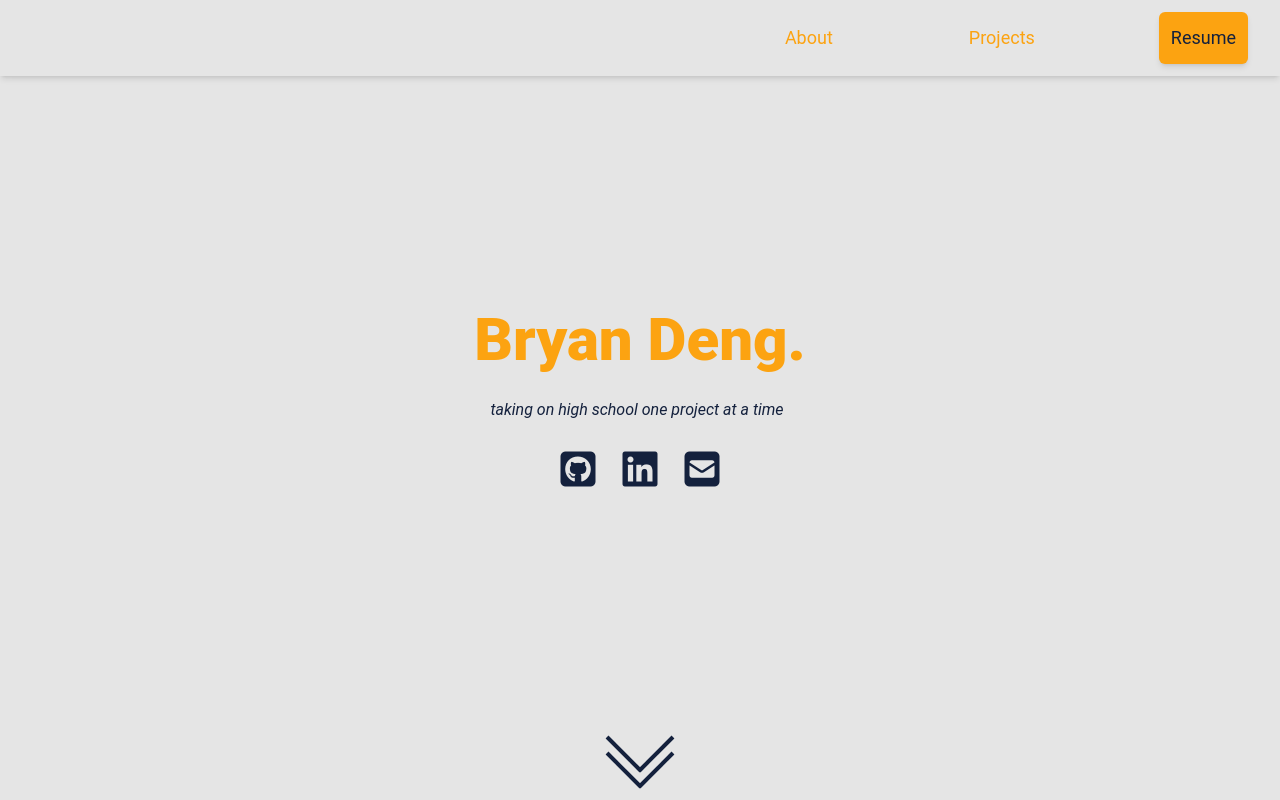
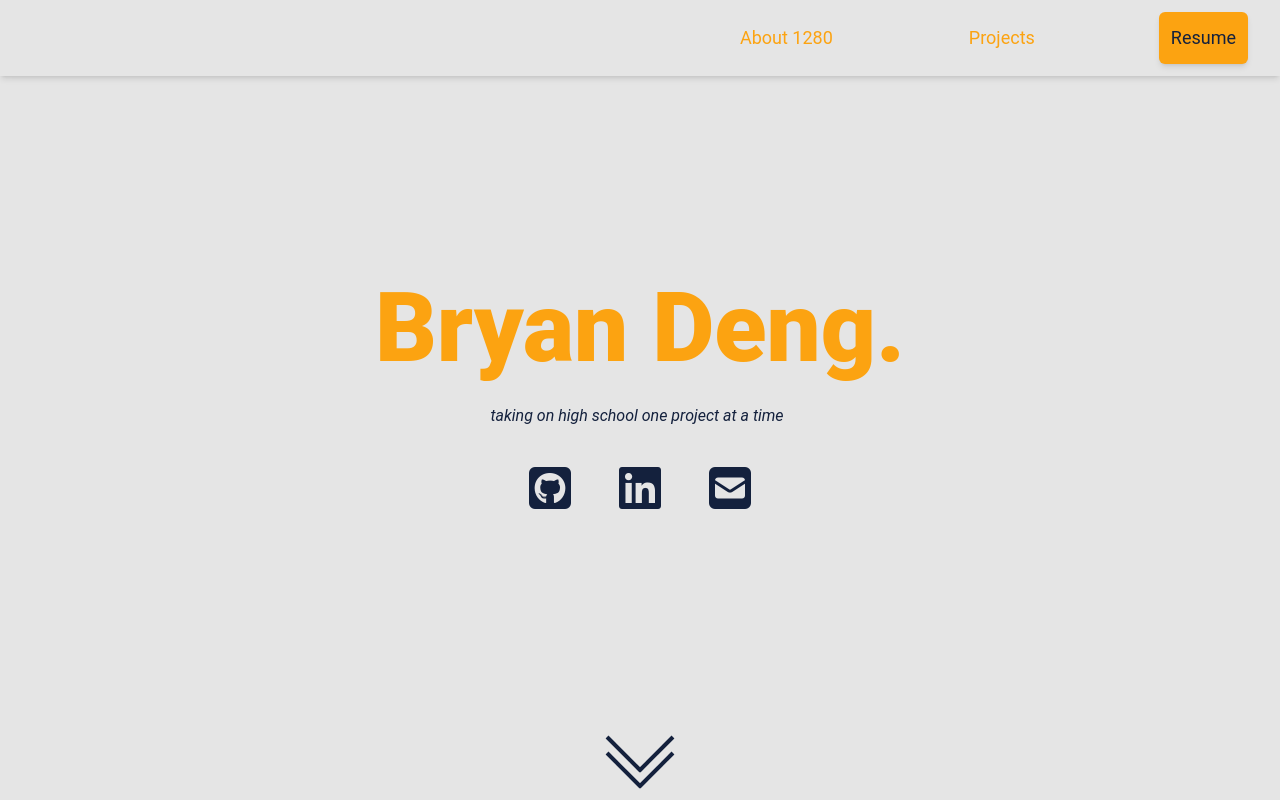
Before and after one commit to Blackgaurd/personal-website, a SvelteKit app: page / in a window 1280 px wide. Shown: the top 800 px of the page. Built offline with nearby package versions, Linux system fonts and the light colour scheme; a web font is replaced by a local one.

Commit message:
extract home page into component

```diff
--- a/src/routes/+page.svelte
+++ b/src/routes/+page.svelte
@@ -1,5 +1,7 @@
 <script lang="ts">
-  import Navbar from './Navbar.svelte';
+	import HomePage from "./HomePage.svelte";
+
+	import Navbar from "./Navbar.svelte";
 
 	import Project from "./Project.svelte";
 
@@ -22,82 +24,22 @@
 	let innerWidth: number;
 
 	$: nav_opacity = Math.min(1, scrollY / innerHeight);
-
-	const W_SM = 640,
-		W_MD = 768,
-		W_LG = 1024,
-		W_XL = 1280,
-		W_2XL = 1536,
-		W_3XL = 2000;
 </script>
 
 <svelte:window bind:scrollY bind:innerHeight bind:innerWidth />
 
-<main class="flex flex-col h-screen relative">
+<main class="relative flex flex-col h-screen">
 	<!--navbar-->
-	<Navbar></Navbar>
+	<Navbar />
 
 	<!--main content-->
-	<div>
 	<div class="flex flex-col">
-			<div id="home" class="h-screen flex relative">
-				<!--main page-->
-				<div class="m-auto text-center">
-					<h1 class="3xl:text-8xl text-6xl text-accent font-extrabold cursor-default">
-						Bryan Deng.
-					</h1>
-					<h3 class="p-1 my-6 3xl:text-xl text-base text-dark-main cursor-default">
-						<i>{QUOTE}</i><span class="cursor-blink font-semibold">/</span>
-					</h3>
+		<HomePage />
 
-					<!--icons-->
-					<div class="flex justify-center space-x-12 p-2">
-						<a href="https://github.com/Blackgaurd" target="_blank" rel="noopener noreferrer">
-							<i class="scale-250 text-dark-main fa-brands fa-square-github" />
-						</a>
-						<a
-							href="https://www.linkedin.com/in/bryan-deng-550414200/"
-							target="_blank"
-							rel="noopener noreferrer"
-						>
-							<i class="scale-250 text-dark-main fa-brands fa-linkedin" />
-						</a>
-						<a href="mailto://bryan.deng002@gmail.com">
-							<i class="scale-250 text-dark-main fa-solid fa-square-envelope" />
-						</a>
-					</div>
-				</div>
-				<div class="absolute bottom-0 left-0 right-0 flex">
-					<!--scroll down arrow-->
-					<div class="relative m-auto group">
-						<div>
-							<div
-								class="absolute h-1 w-12 bg-dark-main rotate-45 m-auto -translate-x-10 -translate-y-8"
-								style={`opacity: ${1 - nav_opacity * 1.3}`}
-							/>
-							<div
-								class="absolute h-1 w-12 bg-dark-main -rotate-45 m-auto -translate-x-2 -translate-y-8"
-								style={`opacity: ${1 - nav_opacity * 1.3}`}
-							/>
-						</div>
-						<div>
-							<div
-								class="absolute h-1 w-12 bg-dark-main rotate-45 m-auto -translate-x-10 -translate-y-12"
-								style={`opacity: ${1 - nav_opacity * 1.3}`}
-							/>
-							<div
-								class="absolute h-1 w-12 bg-dark-main -rotate-45 m-auto -translate-x-2 -translate-y-12"
-								style={`opacity: ${1 - nav_opacity * 1.3}`}
-							/>
-						</div>
-					</div>
-				</div>
-			</div>
-
-			<div id="about" class="px-28 py-36 bg-dark-main shadow-inner">
+		<div id="about" class="shadow-inner px-28 py-36 bg-dark-main">
 			<!--about me-->
-				<h1 class="mb-7 text-5xl font-bold text-accent">About Me</h1>
-				<h3 class="text-light-main text-xl leading-relaxed">
+			<h1 class="text-5xl font-bold mb-7 text-accent">About Me</h1>
+			<h3 class="text-xl leading-relaxed text-light-main">
 				<i>Hey there!</i> I'm Bryan, a high school and IB student from Toronto, Ontario. I wish to
 				pursue a degree in computer science or mathematics. My current interests include
 				<a class="text-accent nav-link" href="https://www.kaggle.com/blackgaurd">
@@ -106,8 +48,8 @@
 				<br /><br />
 				I taught myself the Python programming language back in 2019, and have been honing my skills
 				ever since. My current arsenal consists of several more languages, namely C++, Java, Typescript,
-					LaTeX, and Julia. I also have experience with front-end web development, building websites
-					such as this one using my stack of choice: Svelte, TailwindCSS and Typescript. Check out my
+				LaTeX, and Julia. I also have experience with front-end web development, building websites such
+				as this one using my stack of choice: Svelte, TailwindCSS and Typescript. Check out my
 				<a href="#projects" on:click={smooth_scroll}>other projects</a> below!
 				<br /><br />
 				Outside of school, I've trained to
@@ -128,18 +70,18 @@
 			</h3>
 		</div>
 
-			<div id="projects" class="xl:px-28 py-20 px-10">
+		<div id="projects" class="px-10 py-20 xl:px-28">
 			<!--projects-->
 			<div class="m-4 space-y-2">
 				<h1 class="text-5xl font-bold text-accent">Projects</h1>
-					<p class="text-dark-main text-lg">
+				<p class="text-lg text-dark-main">
 					More on my <a class="underline" href="https://github.com/Blackgaurd">GitHub!</a>
 				</p>
 			</div>
 			<!--using flexbox bc grid cant center last row-->
 			<div class="flex flex-wrap justify-center">
 				<!--TODO: add how many objects were in the torus render-->
-					<div class="3xl:w-1/2 m-auto">
+				<div class="m-auto 3xl:w-1/2">
 					<div class="m-2">
 						<Project
 							name="RayJL"
@@ -151,7 +93,7 @@
 						/>
 					</div>
 				</div>
-					<div class="3xl:w-1/2 m-auto">
+				<div class="m-auto 3xl:w-1/2">
 					<div class="m-2">
 						<Project
 							name="GDT"
@@ -163,7 +105,7 @@
 						/>
 					</div>
 				</div>
-					<div class="3xl:w-1/2 m-auto">
+				<div class="m-auto 3xl:w-1/2">
 					<div class="m-2">
 						<Project
 							name="TI-84 Wordle"
@@ -178,14 +120,14 @@
 			</div>
 		</div>
 
-			<div class="bg-dark-main shadow-inner flex px-8 py-12">
+		<div class="flex px-8 py-12 shadow-inner bg-dark-main">
 			<!--footer-->
-				<div class="w-2/3 flex">
-					<div class="p-5 flex space-x-2 my-auto">
-						<span class="text-accent text-xl">Made by Bryan using</span>
-						<img class="h-6 w-6" src="images/svelte.svg" alt="Svelte logo" />
-						<img class="h-6 w-6" src="images/tailwind.svg" alt="TailwindCSS logo" />
-						<img class="h-6 w-6" src="images/typescript.svg" alt="Typescript logo" />
+			<div class="flex w-2/3">
+				<div class="flex p-5 my-auto space-x-2">
+					<span class="text-xl text-accent">Made by Bryan using</span>
+					<img class="w-6 h-6" src="images/svelte.svg" alt="Svelte logo" />
+					<img class="w-6 h-6" src="images/tailwind.svg" alt="TailwindCSS logo" />
+					<img class="w-6 h-6" src="images/typescript.svg" alt="Typescript logo" />
 				</div>
 			</div>
 			<div class="w-1/3">
@@ -217,7 +159,6 @@
 		</div>
 		<div class="w-full h-0.5 bg-accent" />
 	</div>
-	</div>
 </main>
 
 <style>
@@ -232,14 +173,4 @@
 	.nav-link:hover {
 		background-size: 100% 2px;
 	}
-
-	@keyframes blink {
-		0% {
-			opacity: 0;
-		}
-	}
-
-	.cursor-blink {
-		animation: blink 1s steps(2) infinite;
-	}
 </style>
--- /dev/null
+++ b/src/routes/HomePage.svelte
@@ -0,0 +1,76 @@
+<script lang="ts">
+	// TODO: add more quotes
+	const quotes = ["taking on high school one project at a time"];
+	const QUOTE = quotes[Math.floor(Math.random() * quotes.length)];
+
+	let scrollY: number;
+	let innerHeight: number;
+
+	$: arrow_opacity = Math.min(1, scrollY / innerHeight);
+</script>
+
+<svelte:window bind:scrollY bind:innerHeight />
+
+<div id="home" class="relative flex h-screen">
+	<div class="m-auto text-center">
+		<h1 class="font-extrabold cursor-default text-7xl lg:text-8xl text-accent">Bryan Deng.</h1>
+		<h3 class="p-1 my-6 text-base cursor-default 3xl:text-xl text-dark-main">
+			<i>{QUOTE}</i><span class="font-semibold cursor-blink">/</span>
+		</h3>
+
+		<!--icons-->
+		<div class="flex justify-center p-2 space-x-12">
+			<a href="https://github.com/Blackgaurd" target="_blank" rel="noopener noreferrer">
+				<i class="fa-3x text-dark-main fa-brands fa-square-github" />
+			</a>
+			<a
+				href="https://www.linkedin.com/in/bryan-deng-550414200/"
+				target="_blank"
+				rel="noopener noreferrer"
+			>
+				<i class="fa-3x text-dark-main fa-brands fa-linkedin" />
+			</a>
+			<a href="mailto://bryan.deng002@gmail.com">
+				<i class="fa-3x text-dark-main fa-solid fa-square-envelope" />
+			</a>
+		</div>
+	</div>
+
+    <!--scroll down arrow-->
+	<div class="absolute bottom-0 left-0 right-0 flex">
+		<div class="relative m-auto group">
+			<div>
+				<div
+					class="absolute w-12 h-1 m-auto rotate-45 -translate-x-10 -translate-y-8 bg-dark-main"
+					style={`opacity: ${1 - arrow_opacity * 1.3}`}
+				/>
+				<div
+					class="absolute w-12 h-1 m-auto -rotate-45 -translate-x-2 -translate-y-8 bg-dark-main"
+					style={`opacity: ${1 - arrow_opacity * 1.3}`}
+				/>
+			</div>
+			<div>
+				<div
+					class="absolute w-12 h-1 m-auto rotate-45 -translate-x-10 -translate-y-12 bg-dark-main"
+					style={`opacity: ${1 - arrow_opacity * 1.3}`}
+				/>
+				<div
+					class="absolute w-12 h-1 m-auto -rotate-45 -translate-x-2 -translate-y-12 bg-dark-main"
+					style={`opacity: ${1 - arrow_opacity * 1.3}`}
+				/>
+			</div>
+		</div>
+	</div>
+</div>
+
+<style>
+	@keyframes blink {
+		0% {
+			opacity: 0;
+		}
+	}
+
+	.cursor-blink {
+		animation: blink 1s steps(2) infinite;
+	}
+</style>
--- a/src/routes/Navbar.svelte
+++ b/src/routes/Navbar.svelte
@@ -1,4 +1,6 @@
 <script lang="ts">
+    import { W_SM } from "../screen_widths";
+
 	function smooth_scroll(event: MouseEvent) {
 		event.preventDefault();
 		const target = event.target as HTMLAnchorElement;
@@ -16,13 +18,6 @@
 	let scrollY: number;
 	let innerHeight: number;
 	let innerWidth: number;
-
-	const W_SM = 640,
-		W_MD = 768,
-		W_LG = 1024,
-		W_XL = 1280,
-		W_2XL = 1536,
-		W_3XL = 2000;
 
 	let hamburger_open = false;
 
@@ -119,13 +114,13 @@
 					<p class="hidden">Bryan Deng</p>
 				{:else}
 					<p class="p-2 md:text-lg md:p-3 text-accent" style="opacity: {nav_opacity};">
-						<a href="#home" class="nav-link" on:click={smooth_scroll}>Bryan Deng {innerWidth}</a>
+						<a href="#home" class="nav-link" on:click={smooth_scroll}>Bryan Deng</a>
 					</p>
 				{/if}
 			</div>
 			<div class="flex justify-end w-1/2 space-x-10 md:space-x-28">
 				<p class="p-2 md:text-lg md:p-3 text-accent">
-					<a href="#about" class="nav-link" on:click={smooth_scroll}>About</a>
+					<a href="#about" class="nav-link" on:click={smooth_scroll}>About {innerWidth}</a>
 				</p>
 				<p class="p-2 md:text-lg md:p-3 text-accent">
 					<a href="#projects" class="nav-link" on:click={smooth_scroll}>Projects</a>
--- /dev/null
+++ b/src/screen_widths.ts
@@ -0,0 +1,6 @@
+export const W_SM = 640,
+    W_MD = 768,
+    W_LG = 1024,
+    W_XL = 1280,
+    W_2XL = 1536,
+    W_3XL = 2000;
```
Lines whose indentation alone changed are shown as unchanged.
